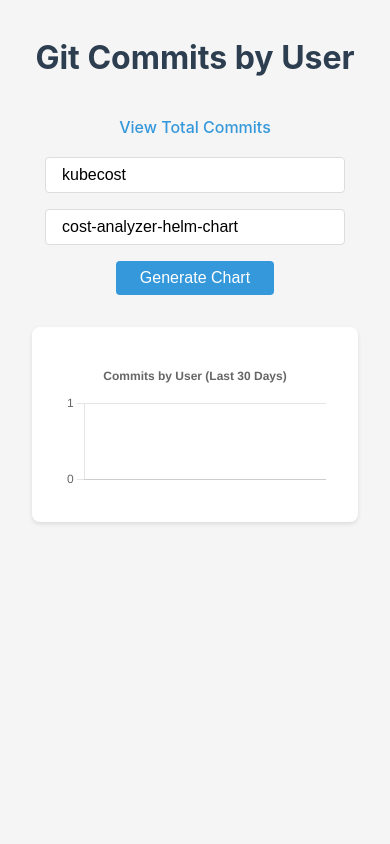
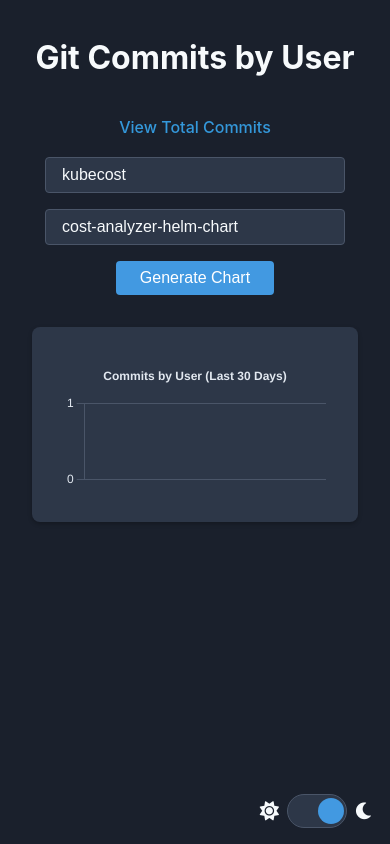
Before and after one commit to jessegoodier/git-commit-chart, a Flask app: page /by-user in a window 390 px wide. Run offline with Flask 3, Linux system fonts and the light colour scheme; data that the repository does not hold is empty; parts of the project's set-up code (start-up, migrations or seed data) failed here and were passed over.

Commit message:
dark mode

```diff
--- a/git_commit_chart/static/style.css
+++ b/git_commit_chart/static/style.css
@@ -1,3 +1,33 @@
+:root {
+    /* Light theme (default) */
+    --bg-primary: #f8f9fa;
+    --bg-secondary: #ffffff;
+    --text-primary: #2d3748;
+    --text-secondary: #4a5568;
+    --border-color: #e2e8f0;
+    --accent-color: #3b82f6;
+    --accent-hover: #2563eb;
+    --chart-grid: #e2e8f0;
+    --shadow-color: rgba(0, 0, 0, 0.1);
+    --input-bg: #ffffff;
+    --icon-filter: none;
+}
+
+[data-theme="dark"] {
+    /* Dark theme (Kubecost-like) */
+    --bg-primary: #1a202c;
+    --bg-secondary: #2d3748;
+    --text-primary: #f7fafc;
+    --text-secondary: #e2e8f0;
+    --border-color: #4a5568;
+    --accent-color: #4299e1;
+    --accent-hover: #3182ce;
+    --chart-grid: #4a5568;
+    --shadow-color: rgba(0, 0, 0, 0.25);
+    --input-bg: #2d3748;
+    --icon-filter: invert(1);
+}
+
 * {
     margin: 0;
     padding: 0;
@@ -6,9 +36,10 @@
 
 body {
     font-family: -apple-system, BlinkMacSystemFont, 'Segoe UI', Roboto, Oxygen, Ubuntu, Cantarell, 'Open Sans', 'Helvetica Neue', sans-serif;
-    background-color: #f5f5f5;
-    color: #333;
+    background-color: var(--bg-primary);
+    color: var(--text-primary);
     line-height: 1.6;
+    transition: background-color 0.3s ease, color 0.3s ease;
 }
 
 .container {
@@ -20,7 +51,7 @@ body {
 h1 {
     text-align: center;
     margin-bottom: 2rem;
-    color: #2c3e50;
+    color: var(--text-primary);
 }
 
 .nav-links {
@@ -29,7 +60,7 @@ h1 {
 }
 
 .nav-links a {
-    color: #3498db;
+    color: var(--accent-color);
     text-decoration: none;
     font-weight: 500;
     padding: 0.5rem 1rem;
@@ -38,7 +69,8 @@ h1 {
 }
 
 .nav-links a:hover {
-    background-color: rgba(52, 152, 219, 0.1);
+    background-color: var(--accent-hover);
+    color: var(--bg-secondary);
 }
 
 .form-container {
@@ -50,21 +82,24 @@ h1 {
 
 input[type="text"] {
     padding: 0.5rem 1rem;
-    border: 1px solid #ddd;
+    border: 1px solid var(--border-color);
     border-radius: 4px;
     font-size: 1rem;
     width: 200px;
+    background-color: var(--input-bg);
+    color: var(--text-primary);
+    transition: border-color 0.2s, box-shadow 0.2s;
 }
 
 input[type="text"]:focus {
     outline: none;
-    border-color: #3498db;
-    box-shadow: 0 0 0 2px rgba(52, 152, 219, 0.2);
+    border-color: var(--accent-color);
+    box-shadow: 0 0 0 2px rgba(66, 153, 225, 0.2);
 }
 
 button {
     padding: 0.5rem 1.5rem;
-    background-color: #3498db;
+    background-color: var(--accent-color);
     color: white;
     border: none;
     border-radius: 4px;
@@ -74,15 +109,78 @@ button {
 }
 
 button:hover {
-    background-color: #2980b9;
+    background-color: var(--accent-hover);
 }
 
 .chart-container {
-    background-color: white;
+    background-color: var(--bg-secondary);
     padding: 2rem;
     border-radius: 8px;
-    box-shadow: 0 2px 4px rgba(0, 0, 0, 0.1);
+    box-shadow: 0 2px 4px var(--shadow-color);
     margin-top: 2rem;
+    transition: background-color 0.3s ease, box-shadow 0.3s ease;
+}
+
+/* Theme Switcher */
+.theme-switch-wrapper {
+    position: fixed;
+    top: 1rem;
+    right: 1rem;
+    display: flex;
+    align-items: center;
+    gap: 0.5rem;
+    z-index: 1000;
+}
+
+.theme-switch {
+    position: relative;
+    display: inline-block;
+    width: 60px;
+    height: 34px;
+}
+
+.theme-switch input {
+    opacity: 0;
+    width: 0;
+    height: 0;
+}
+
+.slider {
+    position: absolute;
+    cursor: pointer;
+    top: 0;
+    left: 0;
+    right: 0;
+    bottom: 0;
+    background-color: var(--bg-secondary);
+    border: 1px solid var(--border-color);
+    transition: .4s;
+    border-radius: 34px;
+}
+
+.slider:before {
+    position: absolute;
+    content: "";
+    height: 26px;
+    width: 26px;
+    left: 4px;
+    bottom: 3px;
+    background-color: var(--accent-color);
+    transition: .4s;
+    border-radius: 50%;
+}
+
+input:checked + .slider {
+    background-color: var(--bg-secondary);
+}
+
+input:checked + .slider:before {
+    transform: translateX(26px);
+}
+
+.theme-switch-wrapper .icon {
+    color: var(--text-primary);
+    font-size: 1.2rem;
 }
 
 @media (max-width: 768px) {
@@ -95,4 +193,10 @@ button:hover {
         width: 100%;
         max-width: 300px;
     }
+
+    .theme-switch-wrapper {
+        top: auto;
+        bottom: 1rem;
+        right: 1rem;
+    }
 }
--- /dev/null
+++ b/git_commit_chart/static/theme.js
@@ -0,0 +1,35 @@
+// Theme management
+function initTheme() {
+    const savedTheme = localStorage.getItem('theme') || 'dark';
+    document.documentElement.setAttribute('data-theme', savedTheme);
+    document.getElementById('theme-switch').checked = savedTheme === 'dark';
+    updateChartTheme(savedTheme);
+}
+
+function toggleTheme() {
+    const currentTheme = document.documentElement.getAttribute('data-theme');
+    const newTheme = currentTheme === 'light' ? 'dark' : 'light';
+
+    document.documentElement.setAttribute('data-theme', newTheme);
+    localStorage.setItem('theme', newTheme);
+    updateChartTheme(newTheme);
+}
+
+function updateChartTheme(theme) {
+    const isDark = theme === 'dark';
+    const textColor = isDark ? '#e2e8f0' : '#2d3748';
+    const gridColor = isDark ? '#4a5568' : '#e2e8f0';
+
+    // Update Chart.js defaults
+    Chart.defaults.color = textColor;
+    Chart.defaults.borderColor = gridColor;
+
+    // If there's an active chart, update it
+    if (window.chart) {
+        window.chart.options.scales.x.grid.color = gridColor;
+        window.chart.options.scales.y.grid.color = gridColor;
+        window.chart.options.scales.x.ticks.color = textColor;
+        window.chart.options.scales.y.ticks.color = textColor;
+        window.chart.update();
+    }
+}
--- a/git_commit_chart/templates/by_user.html
+++ b/git_commit_chart/templates/by_user.html
@@ -5,9 +5,20 @@
     <meta name="viewport" content="width=device-width, initial-scale=1.0">
     <title>Git Commits by User</title>
     <script src="https://cdn.jsdelivr.net/npm/chart.js"></script>
+    <link rel="stylesheet" href="https://cdnjs.cloudflare.com/ajax/libs/font-awesome/6.0.0/css/all.min.css">
     <link rel="stylesheet" href="{{ url_for('static', filename='style.css') }}">
+    <script src="{{ url_for('static', filename='theme.js') }}"></script>
 </head>
 <body>
+    <div class="theme-switch-wrapper">
+        <i class="fas fa-sun icon"></i>
+        <label class="theme-switch">
+            <input type="checkbox" id="theme-switch" onchange="toggleTheme()">
+            <span class="slider"></span>
+        </label>
+        <i class="fas fa-moon icon"></i>
+    </div>
+
     <div class="container">
         <h1>Git Commits by User</h1>
         <div class="nav-links">
@@ -27,6 +38,9 @@
         let chart = null;
         let currentOwner = '{{ default_owner }}';
         let currentRepo = '{{ default_repo }}';
+
+        // Initialize theme on page load
+        document.addEventListener('DOMContentLoaded', initTheme);
 
         // Check URL parameters on load
         window.onload = function() {
@@ -52,14 +66,12 @@
             }
         }
 
-        // Function to generate a random color
+        // Function to generate a random color with good contrast
         function getRandomColor() {
-            const letters = '0123456789ABCDEF';
-            let color = '#';
-            for (let i = 0; i < 6; i++) {
-                color += letters[Math.floor(Math.random() * 16)];
-            }
-            return color;
+            const hue = Math.floor(Math.random() * 360);
+            const saturation = 70 + Math.random() * 10; // 70-80%
+            const lightness = 45 + Math.random() * 10; // 45-55%
+            return `hsl(${hue}, ${saturation}%, ${lightness}%)`;
         }
 
         async function fetchCommitsByUser() {
@@ -103,6 +115,9 @@
 
         function createChart(data) {
             const ctx = document.getElementById('commitChart').getContext('2d');
+            const isDark = document.documentElement.getAttribute('data-theme') === 'dark';
+            const textColor = isDark ? '#e2e8f0' : '#2d3748';
+            const gridColor = isDark ? '#4a5568' : '#e2e8f0';
 
             if (chart) {
                 chart.destroy();
@@ -117,7 +132,7 @@
                 borderWidth: 1
             }));
 
-            chart = new Chart(ctx, {
+            chart = window.chart = new Chart(ctx, {
                 type: 'bar',
                 data: {
                     labels: data.dates,
@@ -128,13 +143,15 @@
                     plugins: {
                         title: {
                             display: true,
-                            text: 'Commits by User (Last 30 Days)'
+                            text: 'Commits by User (Last 30 Days)',
+                            color: textColor
                         },
                         legend: {
                             display: true,
                             position: 'top',
                             labels: {
                                 usePointStyle: true,
+                                color: textColor,
                                 generateLabels: function(chart) {
                                     const labels = Chart.defaults.plugins.legend.labels.generateLabels(chart);
                                     labels.forEach(label => {
@@ -147,13 +164,23 @@
                     },
                     scales: {
                         x: {
-                            stacked: true
+                            stacked: true,
+                            grid: {
+                                color: gridColor
+                            },
+                            ticks: {
+                                color: textColor
+                            }
                         },
                         y: {
                             stacked: true,
                             beginAtZero: true,
+                            grid: {
+                                color: gridColor
+                            },
                             ticks: {
-                                stepSize: 1
+                                stepSize: 1,
+                                color: textColor
                             }
                         }
                     }
@@ -187,6 +214,7 @@
             background-repeat: no-repeat;
             background-size: contain;
             margin-right: 8px;
+            filter: var(--icon-filter);
         }
     </style>
 </body>
```
Also changed, not shown: git_commit_chart/templates/index.html (+35 -4 lines), setup.py (+4 -4 lines), README.md, 2 other files.
